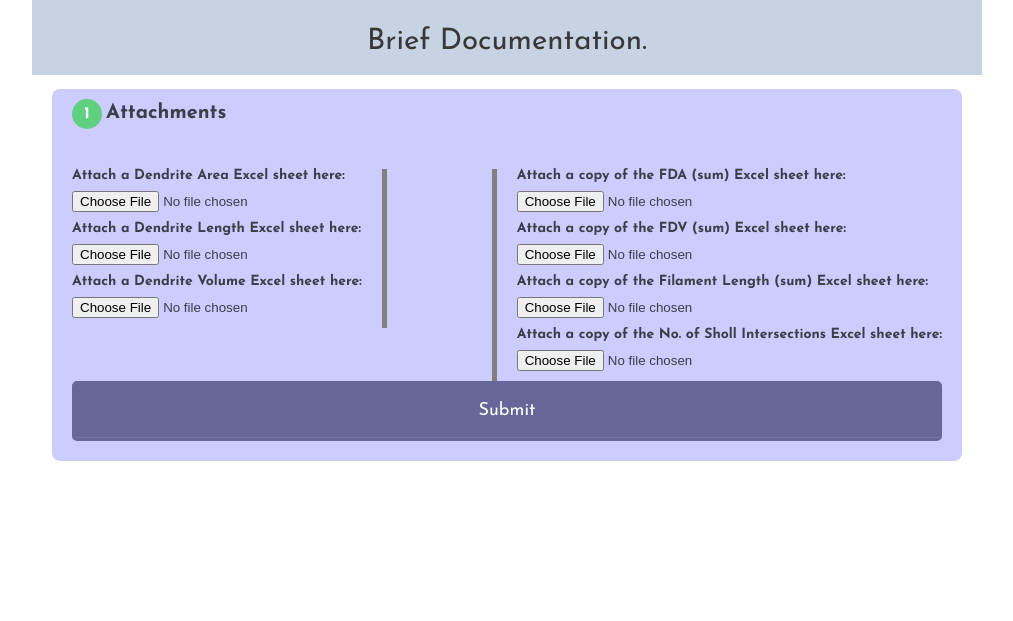
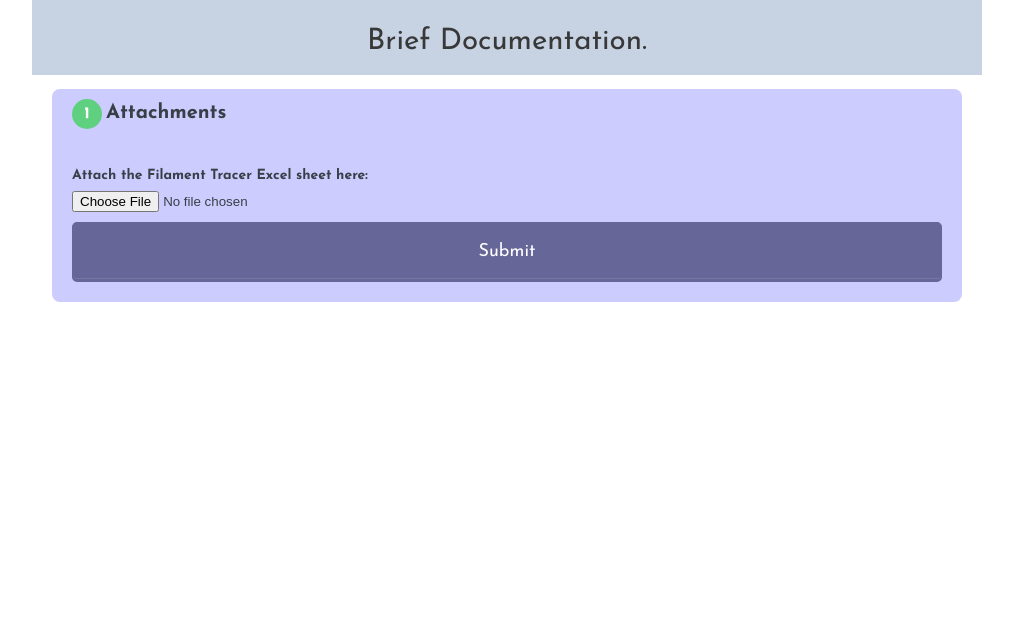
Before and after one commit to SujayPatil96/neurolucida-data, a PHP site: page /admin_panel.php in a window 1280 px wide. Shown: the part 80-701 px from the top of the page, without its empty margins (73-1086 px from the left). Run offline with PHP 8.4, Linux system fonts and the light colour scheme; the visitor is signed in with stand-in values (Sample User, id 1).

Commit message:
receives only one working file as i/p now

```diff
--- a/public/admin_panel.php
+++ b/public/admin_panel.php
@@ -43,37 +43,9 @@
 		<legend><span class="number">1</span>Attachments</legend>
 	</fieldset>
 
-	<div class="vertical_line1">
-		<label for="dendrite_area">Attach a Dendrite Area Excel sheet here:</label>
-		<input type="file" id="dendrite_area" name="dendrite_area" />
-		<br /><br />
-
-		<label for="dendrite_length">Attach a Dendrite Length Excel sheet here:</label>
-		<input type="file" id="dendrite_length" name="dendrite_length" />
-		<br /><br />
-
-		<label for="dendrite_volume">Attach a Dendrite Volume Excel sheet here:</label>
-		<input type="file" id="dendrite_volume" name="dendrite_volume" />
-		<br /><br />
-	</div>
-
-	<div class="vertical_line2">
-		<label for="fda_sheet">Attach a copy of the FDA (sum) Excel sheet here:</label>
-		<input type="file" id="fda_sheet" name="fda_sheet" />
-		<br /><br />
-
-		<label for="fdv_sheet">Attach a copy of the FDV (sum) Excel sheet here:</label>
-		<input type="file" id="fdv_sheet" name="fdv_sheet" />
-		<br /><br />
-
-		<label for="filament_length">Attach a copy of the Filament Length (sum) Excel sheet here:</label>
-		<input type="file" id="filament_length" name="filament_length" />
-		<br /><br />
-
-		<label for="sholl_ints">Attach a copy of the No. of Sholl Intersections Excel sheet here:</label>
-		<input type="file" id="sholl_ints" name="sholl_ints" />
-		<br /><br />
-	</div>
+	<label for="filament_tracer">Attach the Filament Tracer Excel sheet here:</label>
+	<input type="file" id="filament_tracer" name="filament_tracer" />
+	<br /><br />
 
 	<button type="submit" name="submit" id="submit">Submit</button>
 	</form>
```
